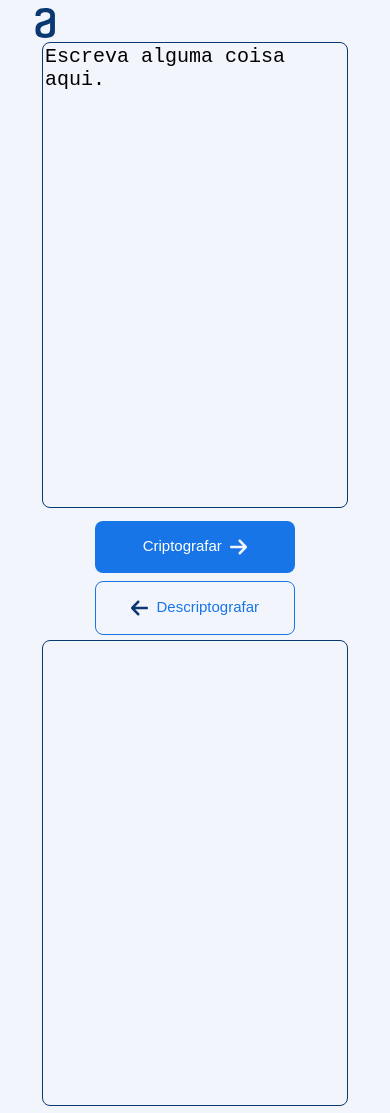
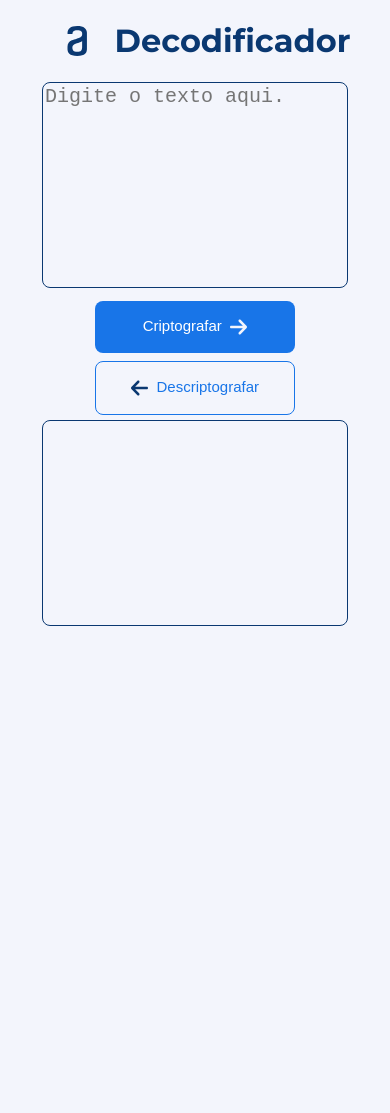
Before and after one commit to Delcio-Torres/challenge-one-n-1, a plain HTML site: page index.html in a window 390 px wide. After the commit the page ends 844 px from the top, so only its background shows below. Drawn offline with Linux system fonts and the light colour scheme.

Commit message:
Novas melhoris de responsividade bibi

```diff
--- a/index.html
+++ b/index.html
@@ -1,32 +1,41 @@
 <!DOCTYPE html>
 <html lang="pt-br">
   <head>
-  <meta charset="UTF-8">
-  <meta http-equiv="X-UA-Compatible" content="IE=edge">
-  <meta name="viewport" content="width=device-width, initial-scale=1.0">
+  <meta charset="UTF-8" />
+    <meta http-equiv="X-UA-Compatible" content="IE=edge" />
+    <meta name="viewport" content="width=device-width, initial-scale=1.0" />
     <title>Decodificador</title>
-  <link rel="stylesheet" href="style.css">
+    <link rel="stylesheet" href="style.css" />
+    <link rel="preconnect" href="https://fonts.googleapis.com" />
+    <link rel="preconnect" href="https://fonts.gstatic.com" crossorigin />
+    <link
+      href="https://fonts.googleapis.com/css2?family=Montserrat:wght@400;700&display=swap"
+      rel="stylesheet"/>
   </head>
   <body>
-  <header></header>
+    <script src="app.js" defer></script>
+    <header class="header">
+      <img class="logo" src="./assets/Logo.svg" />
+      <h1>Decodificador</h1>
+    </header>
     <main>
-    <img class="logo" src="./assets/Logo.svg">
       <section class="apresentar">
         <div class="apresenta__caixaTexto">
-        <textarea class="caixa__texto" id="texto1"  rows="20" cols="30">Escreva alguma coisa aqui.</textarea>
+          <textarea
+            class="caixa__texto"
+            id="texto1"
+            placeholder="Digite o texto aqui."
+          ></textarea>
         </div>
         <div class="apresenta__botoes">
           <button   onclick="criptografar()" class="botao__cript">Criptografar<img height="20px" src="./assets/arrow-right-solid.svg"></button>
           <button onclick="decriptografar()" class="botao__decript"><img height="20px" src="./assets/arrow-left-solid.svg">Descriptografar</button>
         </div>
         <div>
-        <textarea class="caixa__texto" id="texto2"  rows="20" cols="30" disabled></textarea>
+          <textarea class="caixa__texto" id="texto2" disabled></textarea>
         </div>
         </section>
     </main>
-
     <footer ></footer>
-
-  <script src="app.js" defer></script>
   </body>
 </html>
--- a/style.css
+++ b/style.css
@@ -5,11 +5,23 @@
 }
 
 body{
-  background-color: #F3F5FC;
+  padding: 0;
+  margin: 0;
+  background-color: var(--Ligth-Background);
+  font-family: "Montserrat", sans-serif;
+  min-height: 100vh;
+  min-height: 100dvh;
 }
 
 .logo{
   height: 30px;
+}
+
+.header {
+  display: flex;
+  align-items: center;
+  justify-content: center;
+  color: var(--Dark-blue-dark-blue-300);
 }
 
 .apresentar{
@@ -41,6 +53,10 @@ flex-direction: column;
   gap: 30px;
 }
 
+textarea {
+  height: 500px;
+}
+
 button{
   display: flex;
   gap: 8px;
@@ -51,6 +67,7 @@ button{
   font-size: 15px;
   border: none;
   margin-top: 0.5rem;
+  cursor: pointer;
 }
 
 .botao__cript{
@@ -66,8 +83,14 @@ button{
 }
 
 @media(max-width: 1200px){
-  .apresentar{
+  .apresentar {
+    margin: auto;
+    max-width: 80%;
     flex-direction: column;
     gap: 5px;
   }
+
+  textarea {
+    max-height: 200px;
+  }
 }
```
Lines whose indentation alone changed are shown as unchanged.
